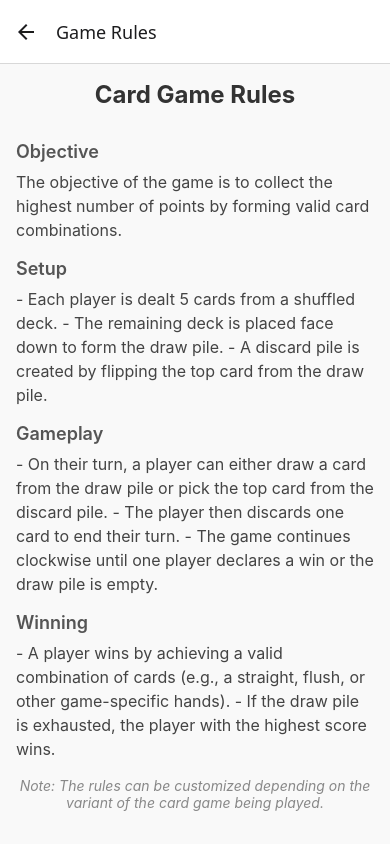
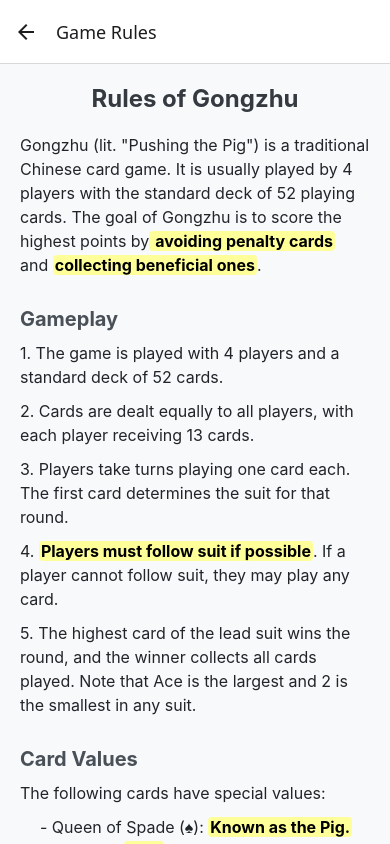
Before and after one commit to sdawzy/gongzhu, a React Native app in the folder GongzhuGUI/: screen /RulesPage in a window 390 px wide. Built offline with nearby package versions, Linux system fonts and the light colour scheme.

Commit message:
updated rules

```diff
--- a/GongzhuGUI/src/pages/RulesPage.tsx
+++ b/GongzhuGUI/src/pages/RulesPage.tsx
@@ -1,74 +1,188 @@
 import React from 'react';
 import { View, Text, StyleSheet, ScrollView } from 'react-native';
+import Card from '../components/Card'
+import Hand from '../components/Hand'
+import { CardInterface } from '../types';
 
-const RulesPage : React.FC = () => {
+const PIG : CardInterface = { suit : "spade", rank : "12", id : "spade_12"}
+const SHEEP : CardInterface = { suit : "diamond", rank : "11", id : "diamond_11"}
+const DOUBLER : CardInterface = { suit : "club", rank : "10", id : "club_10"}
+const BlOODS : CardInterface[] = [
+  { suit : "heart", rank : "02", id : "heart_02"},
+  { suit : "heart", rank : "03", id : "heart_03"},
+  { suit : "heart", rank : "04", id : "heart_04"},
+  { suit : "heart", rank : "05", id : "heart_05"},
+  { suit : "heart", rank : "06", id : "heart_06"},
+  { suit : "heart", rank : "07", id : "heart_07"},
+  { suit : "heart", rank : "08", id : "heart_08"},
+  { suit : "heart", rank : "09", id : "heart_09"},
+  { suit : "heart", rank : "10", id : "heart_10"},
+  { suit : "heart", rank : "11", id : "heart_11"},
+  { suit : "heart", rank : "12", id : "heart_12"},
+  { suit : "heart", rank : "13", id : "heart_13"},
+  { suit : "heart", rank : "14", id : "heart_14"},
+]
+
+const HandExample1: CardInterface[] = [
+  PIG,
+  BlOODS[2],
+  BlOODS[7]
+]
+
+const HandExample2: CardInterface[] = [
+  SHEEP,
+  BlOODS[12],
+  BlOODS[8],
+  DOUBLER
+]
+
+const HandExample3: CardInterface[] = [...BlOODS, PIG]
+const RulesPage: React.FC = () => {
   return (
-    <ScrollView contentContainerStyle={styles.container}>
-      <Text style={styles.title}>Card Game Rules</Text>
+    <ScrollView style={styles.container} contentContainerStyle={styles.contentContainer}>
+      <Text style={styles.title}>Rules of Gongzhu</Text>
 
-      <Text style={styles.subtitle}>Objective</Text>
       <Text style={styles.text}>
-        The objective of the game is to collect the highest number of points by forming valid card combinations.
+        Gongzhu (lit. "Pushing the Pig") is a traditional Chinese card game. It is usually played by 4 players with the standard deck of 52 playing cards.
+         The goal of Gongzhu is to score the highest points by<Text style={styles.highlight}> avoiding penalty cards</Text>  and <Text style={styles.highlight}>collecting beneficial ones</Text>.
       </Text>
 
-      <Text style={styles.subtitle}>Setup</Text>
+      <Text style={styles.sectionTitle}>Gameplay</Text>
       <Text style={styles.text}>
-        - Each player is dealt 5 cards from a shuffled deck.
-        - The remaining deck is placed face down to form the draw pile.
-        - A discard pile is created by flipping the top card from the draw pile.
+        1. The game is played with 4 players and a standard deck of 52 cards.
+      </Text>
+      <Text style={styles.text}>
+        2. Cards are dealt equally to all players, with each player receiving 13 cards.
+      </Text>
+      <Text style={styles.text}>
+        3. Players take turns playing one card each. The first card determines the suit for that round.
+      </Text>
+      <Text style={styles.text}>
+        4. <Text style={styles.highlight}>Players must follow suit if possible</Text>. If a player cannot follow suit, they may play any card.
+      </Text>
+      <Text style={styles.text}>
+        5. The highest card of the lead suit wins the round, and the winner collects all cards played. Note that Ace is the largest and 2 is the smallest in any suit.
       </Text>
 
-      <Text style={styles.subtitle}>Gameplay</Text>
+      <Text style={styles.sectionTitle}>Card Values</Text>
+      <Text style={styles.text}>The following cards have special values:</Text>
+      <Text style={styles.bulletedList}>- Queen of Spade (♠): <Text style={styles.highlight}>Known as the Pig.</Text> Its value is <Text style={styles.highlight}>-100</Text> points. Try your best to avoid collecting the Pig!</Text>
+      <Card card={PIG}/>
+      <Text style={styles.bulletedList}>- Jack of Diamond (♦): <Text style={styles.highlight}>Known as the Sheep.</Text> Its value is <Text style={styles.highlight}>+100</Text> points. Try your best to catch the Sheep!</Text>
+      <Card card={SHEEP}/>
+      <Text style={styles.bulletedList}>- Hearts (♥): <Text style={styles.highlight}>Known as the Bloods.</Text> Most of heart cards have negative points. </Text>
+      <Hand hand={BlOODS} spacing={100} selectable={false}/>
+      <Text style={styles.bulletedList}>  - 2, 3 and 4 of Heart have no values. </Text>
+      <Hand hand={BlOODS.slice(0,3)} spacing={100} selectable={false}/>
+      <Text style={styles.bulletedList}>  - 5 to 10 of Heart are <Text style={styles.highlight}>-10</Text> points each. </Text>
+      <Hand hand={BlOODS.slice(3,9)} spacing={100} selectable={false}/>
+      <Text style={styles.bulletedList}>  - Jack, Queen, King and Ace of Heart worth <Text style={styles.highlight}>-20, -30, -40 and -50</Text> points, respectively. </Text>
+      <Hand hand={BlOODS.slice(10,13)} spacing={100} selectable={false}/>
+      <Text style={styles.bulletedList}>- Ten of Club (♣): <Text style={styles.highlight}>Known as the Doubler.</Text> Your score will double if you collect the Doubler, no matter it is positive or negative.</Text>
+      <Card card={DOUBLER}/>
+      <Text style={styles.bulletedList}>- All the other cards do not have any values.</Text>
+
+
+      <Text style={styles.sectionTitle}>Score Calculation</Text>
       <Text style={styles.text}>
-        - On their turn, a player can either draw a card from the draw pile or pick the top card from the discard pile.
-        - The player then discards one card to end their turn.
-        - The game continues clockwise until one player declares a win or the draw pile is empty.
+        After each game, the score of each player is determined by their collected cards that have values. It is simply <Text style={styles.highlight}>the sum of the values</Text> of each card. If they have the Doubler (10 of Club), the score would double.
+      </Text>
+      <Text style={styles.sectionSubTitle}>Special Situations</Text>
+      <Text style={styles.bulletedList}>- If a player collects <Text style={styles.highlight}>only the Doubler</Text>, without the Pig, the Sheep, nor any Blood, the Doubler will worth +50 points.</Text>
+      <Text style={styles.bulletedList}>- If a player collects <Text style={styles.highlight}>all the hearts</Text> including 2, 3 and 4, the values of the hearts will become positive. (+200 points in total) </Text>
+      <Text style={styles.bulletedList}>- If a player collects <Text style={styles.highlight}>the Pig, the Sheep, the Doubler and all the hearts</Text> including 2, 3 and 4, the values of the pig will become positive. (+100 points) </Text>
+      <Text style={styles.sectionSubTitle}> Example 1</Text>
+      <Text style={styles.bulletedList}>The score of the following player is -100-0-10=-110. </Text>
+      <Hand hand={HandExample1} spacing={100} selectable={false}/>
+      <Text style={styles.sectionSubTitle}> Example 2</Text>
+      <Text style={styles.bulletedList}>The score of the following player is (+100-50-10)*2=+80. </Text>
+      <Hand hand={HandExample2} spacing={100} selectable={false}/>
+      <Text style={styles.sectionSubTitle}> Example 3</Text>
+      <Text style={styles.bulletedList}>The score of the following player is +200-100=+100. </Text>
+      <Hand hand={HandExample3} spacing={100} selectable={false}/>
+
+
+
+      <Text style={styles.sectionTitle}>Winning and Losing</Text>
+      <Text style={styles.text}>
+        You and the player directly opposite you are teammates. Your team's score is the <Text style={styles.highlight}>combined total</Text> of both players' individual scores.
+      </Text>
+      <Text style={styles.text}>
+        The game is typically played across multiple rounds, with scores for both teams accumulating over time. The game continues until one team's score reaches or exceeds +1000 points, or falls to or below -1000 points.
+      </Text>
+      <Text style={styles.text}>
+      <Text style={styles.highlight}>A team wins by reaching or exceeding +1000 points. Conversely, a team loses if their score falls to or below -1000 points.</Text>
       </Text>
 
-      <Text style={styles.subtitle}>Winning</Text>
+      <Text style={styles.sectionTitle}>Have fun playing Gongzhu!</Text>
+      {/* <Text style={styles.sectionTitle}>Tips</Text>
       <Text style={styles.text}>
-        - A player wins by achieving a valid combination of cards (e.g., a straight, flush, or other game-specific hands).
-        - If the draw pile is exhausted, the player with the highest score wins.
+        - Avoid collecting penalty cards like the Queen of Spades and Hearts.
       </Text>
-
-      <Text style={styles.note}>
-        Note: The rules can be customized depending on the variant of the card game being played.
+      <Text style={styles.text}>
+        - Try to win the Jack of Diamonds and the Ten of Clubs for bonus points.
       </Text>
+      <Text style={styles.text}>
+        - Keep track of cards that have already been played to make strategic decisions.
+      </Text> */}
     </ScrollView>
   );
-}
+};
 
 const styles = StyleSheet.create({
   container: {
-    flexGrow: 1,
-    padding: 16,
-    backgroundColor: '#f9f9f9',
+    flex: 1,
+    backgroundColor: '#f8f9fa',
+  },
+  contentContainer: {
+    padding: 20,
   },
   title: {
     fontSize: 24,
     fontWeight: 'bold',
-    marginBottom: 16,
     textAlign: 'center',
-    color: '#333',
+    marginBottom: 20,
+    color: '#343a40',
   },
-  subtitle: {
+  sectionTitle: {
+    fontSize: 20,
+    fontWeight: 'bold',
+    marginTop: 20,
+    marginBottom: 10,
+    color: '#495057',
+  },
+  sectionSubTitle: {
     fontSize: 18,
-    fontWeight: '600',
-    marginTop: 16,
-    marginBottom: 8,
-    color: '#555',
+    fontWeight: 'bold',
+    marginTop: 20,
+    marginBottom: 10,
+    color: '#222222',
   },
   text: {
     fontSize: 16,
     lineHeight: 24,
-    color: '#444',
+    color: '#212529',
+    marginBottom: 10,
   },
-  note: {
-    fontSize: 14,
-    fontStyle: 'italic',
-    marginTop: 16,
-    color: '#888',
-    textAlign: 'center',
+  bulletedList: {
+    fontSize: 16,
+    lineHeight: 24,
+    color: '#212529',
+    marginLeft: 20,
+  },
+  highlight: {
+    backgroundColor: '#FFFF99', // Light yellow background
+    color: '#000', // Black text color
+    fontWeight: 'bold',
+    paddingHorizontal: 2,
+    borderRadius: 4,
+  },
+  strongHighlight: {
+    backgroundColor: '#FF9999', // Light red background
+    color: '#fff', // White text color
+    paddingHorizontal: 4,
+    borderRadius: 4,
+    fontWeight: 'bold',
   },
 });
 
```
Also changed, not shown: GongzhuGUI/src/components/Hand.tsx (+16 -8 lines), GongzhuGUI/assets/images/animalface_buta.png (added), GongzhuGUI/assets/images/eto_remake_hitsuji.png (added).
